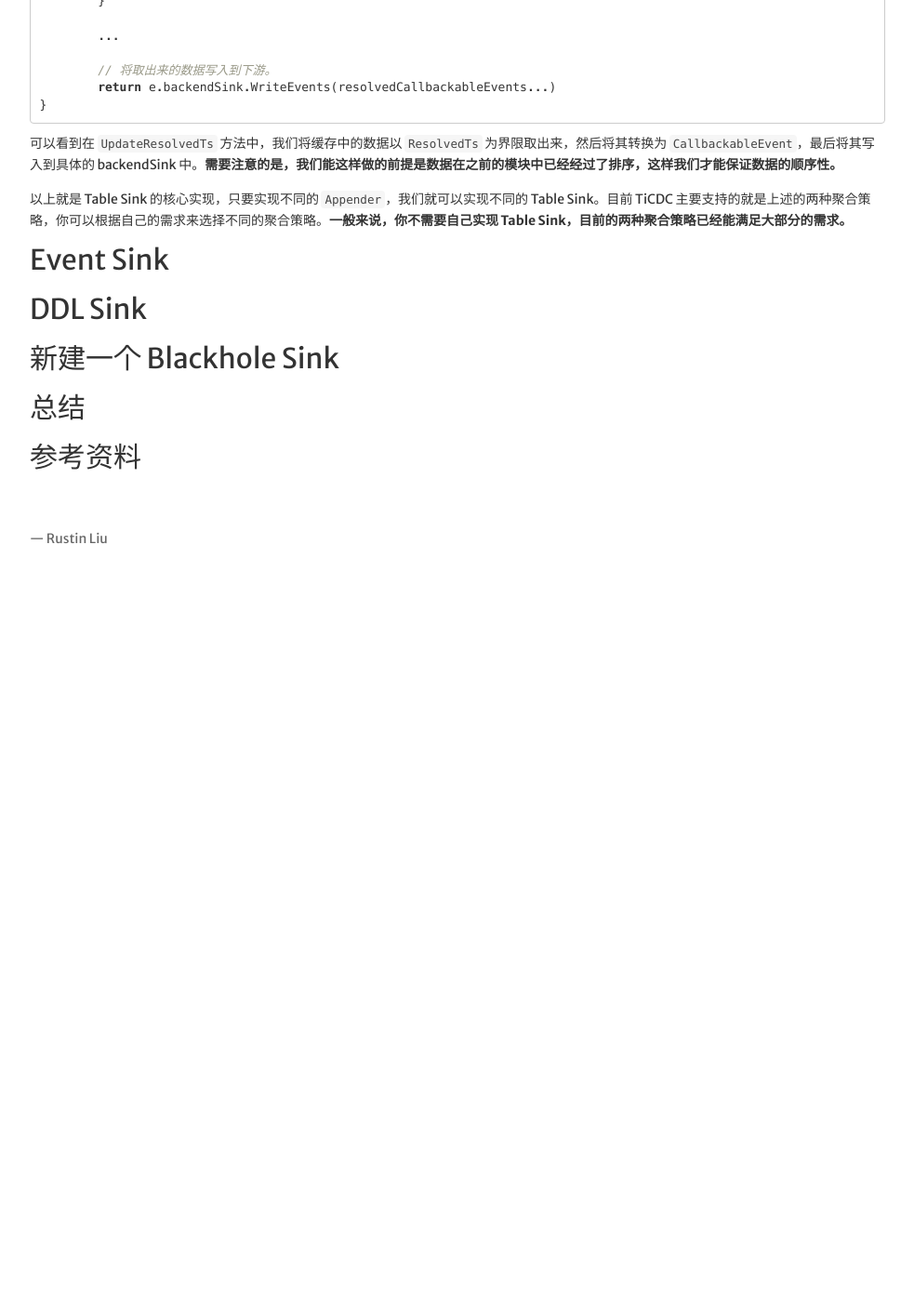
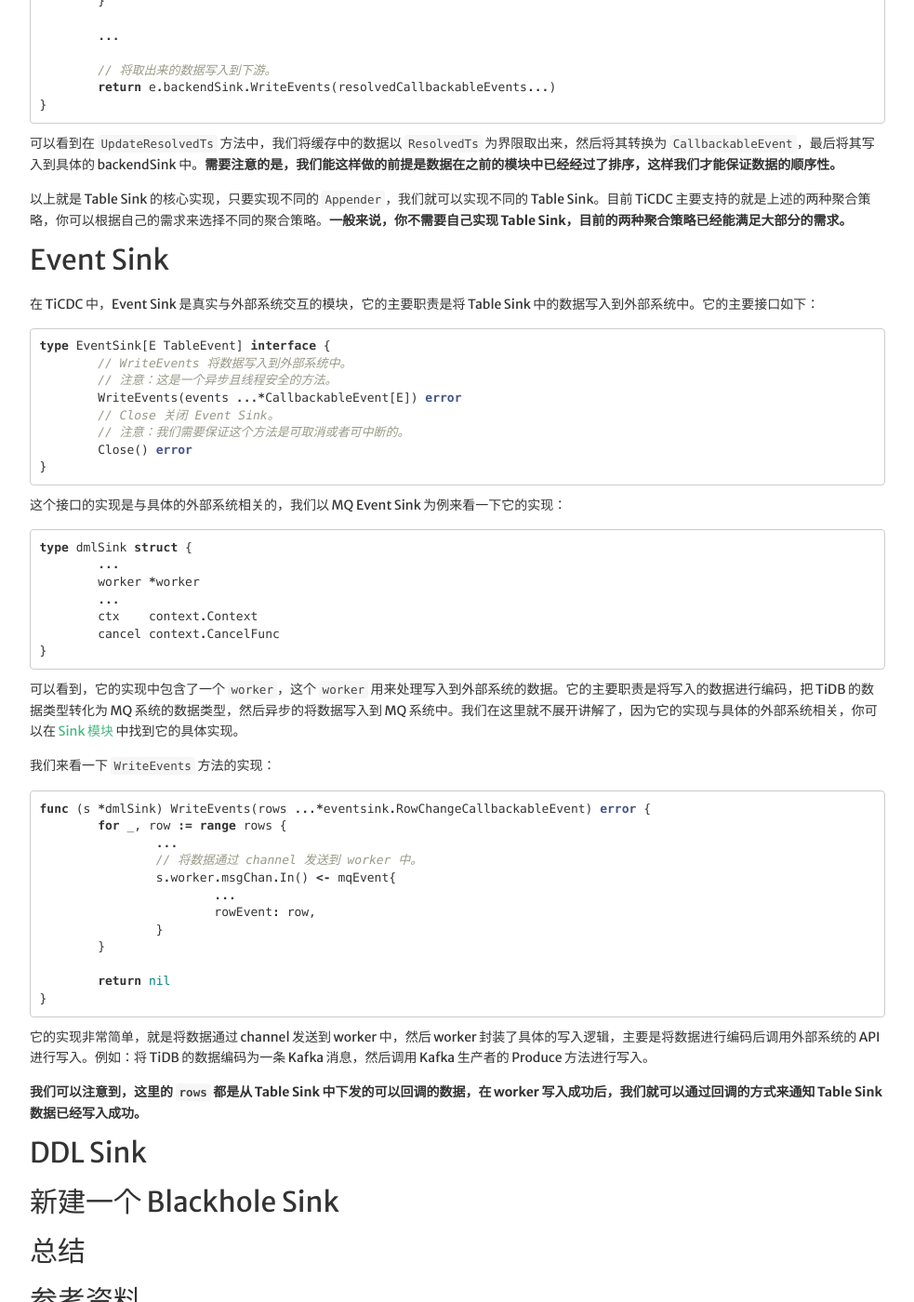
Before and after one commit to hi-rustin/hi-rustin.rs, a Jekyll site: the page built from _posts/2023-02-07-TiCDC Sink 开发指南.md, in a window 1280 px wide and 1400 px high, scrolled down 5926 px. Shown: the whole window at 93% size, without its empty margins (8-991 px from the left). Built offline with Jekyll 4.4.1, drawn with Linux system fonts in a browser that asks for light colours; nearby versions of some CDN libraries; comment, search, counter and statistics services are not loaded; before the commit the page ends 6556 px from its top, so only the background shows below that; some of the changed text lies outside the part shown.

Commit message:
2023-02-07: event sink
Signed-off-by: hi-rustin <rustin.liu@gmail.com>

````diff
--- a/_posts/2023-02-07-TiCDC Sink 开发指南.md
+++ b/_posts/2023-02-07-TiCDC Sink 开发指南.md
@@ -87,7 +87,7 @@ type TableSink interface {
 	// 注意：此方法是线程安全的。
 	GetCheckpointTs() model.ResolvedTs
 	// Close 关闭 Table Sink 并释放资源。
-	// 注意：我们需要保证这个方法是可取消或者中断的。
+	// 注意：我们需要保证这个方法是可取消或者可中断的。
 	Close(ctx context.Context)
 }
 ```
@@ -255,6 +255,53 @@ func (e *EventTableSink[E]) UpdateResolvedTs(resolvedTs model.ResolvedTs) error
 
 ## Event Sink
 
+在 TiCDC 中，Event Sink 是真实与外部系统交互的模块，它的主要职责是将 Table Sink 中的数据写入到外部系统中。它的主要接口如下：
+
+```golang
+type EventSink[E TableEvent] interface {
+	// WriteEvents 将数据写入到外部系统中。
+	// 注意：这是一个异步且线程安全的方法。
+	WriteEvents(events ...*CallbackableEvent[E]) error
+	// Close 关闭 Event Sink。
+	// 注意：我们需要保证这个方法是可取消或者可中断的。
+	Close() error
+}
+```
+
+这个接口的实现是与具体的外部系统相关的，我们以 MQ Event Sink 为例来看一下它的实现：
+
+```golang
+type dmlSink struct {
+	...
+	worker *worker
+	...
+	ctx    context.Context
+	cancel context.CancelFunc
+}
+```
+可以看到，它的实现中包含了一个 `worker`，这个 `worker` 用来处理写入到外部系统的数据。它的主要职责是将写入的数据进行编码，把 TiDB 的数据类型转化为 MQ 系统的数据类型，然后异步的将数据写入到 MQ 系统中。我们在这里就不展开讲解了，因为它的实现与具体的外部系统相关，你可以在 [Sink 模块] 中找到它的具体实现。
+
+我们来看一下 `WriteEvents` 方法的实现：
+
+```golang
+func (s *dmlSink) WriteEvents(rows ...*eventsink.RowChangeCallbackableEvent) error {
+	for _, row := range rows {
+		...
+		// 将数据通过 channel 发送到 worker 中。
+		s.worker.msgChan.In() <- mqEvent{
+			...
+			rowEvent: row,
+		}
+	}
+
+	return nil
+}
+```
+
+它的实现非常简单，就是将数据通过 channel 发送到 worker 中，然后 worker 封装了具体的写入逻辑，主要是将数据进行编码后调用外部系统的 API 进行写入。例如：将 TiDB 的数据编码为一条 Kafka 消息，然后调用 Kafka 生产者的 Produce 方法进行写入。
+
+**我们可以注意到，这里的 `rows` 都是从 Table Sink 中下发的可以回调的数据，在 worker 写入成功后，我们就可以通过回调的方式来通知 Table Sink 数据已经写入成功。**
+
 ## DDL Sink
 
 ## 新建一个 Blackhole Sink
````
